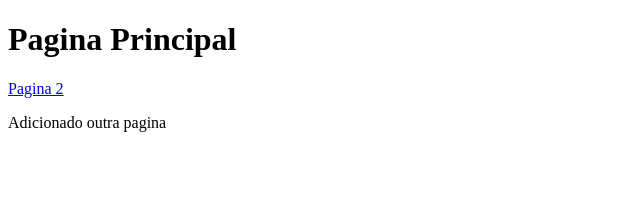
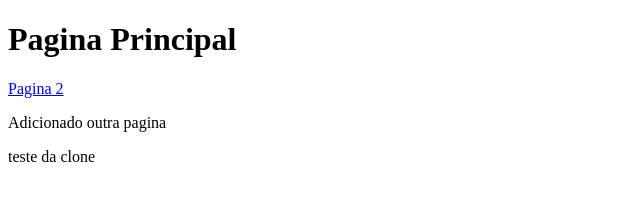
Before and after one commit to MaruzamB/aula_git_tds0033, a plain HTML site: page index.html in a window 1280 px wide. Shown: the whole page, without its empty margins (0-640 px from the left). Drawn offline with Linux system fonts and the light colour scheme.

Commit message:
teste pasta clone

```diff
--- a/index.html
+++ b/index.html
@@ -9,6 +9,7 @@
     <h1>Pagina Principal</h1>
     <a href="pagina2.html">Pagina 2</a>
     <p>Adicionado outra pagina </p>
+    <p>teste da clone</p>
 
 </body>
 </html>
```
